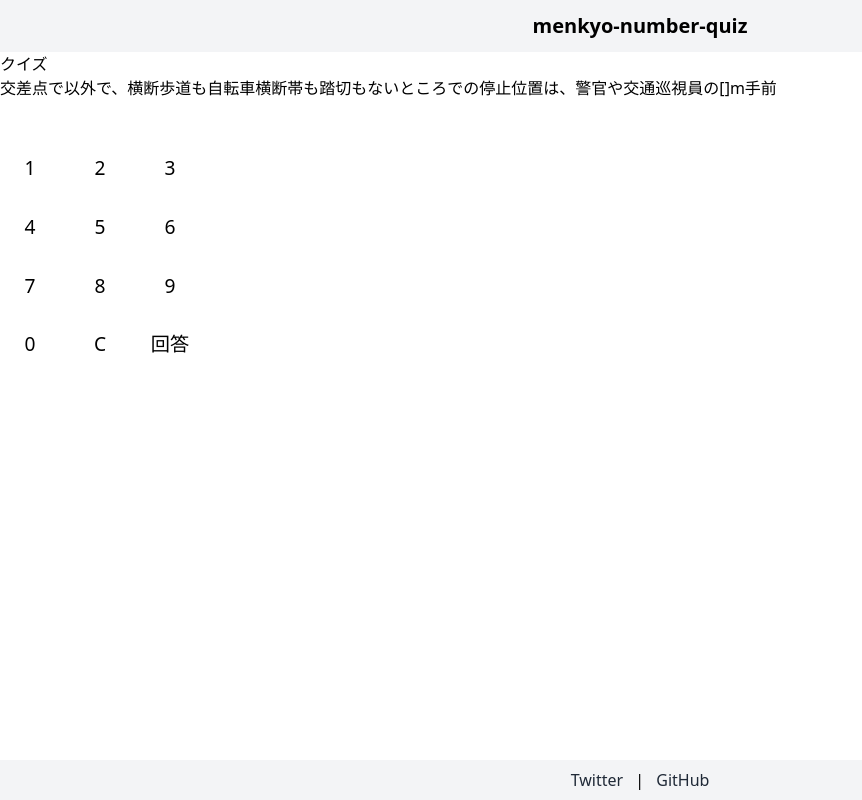
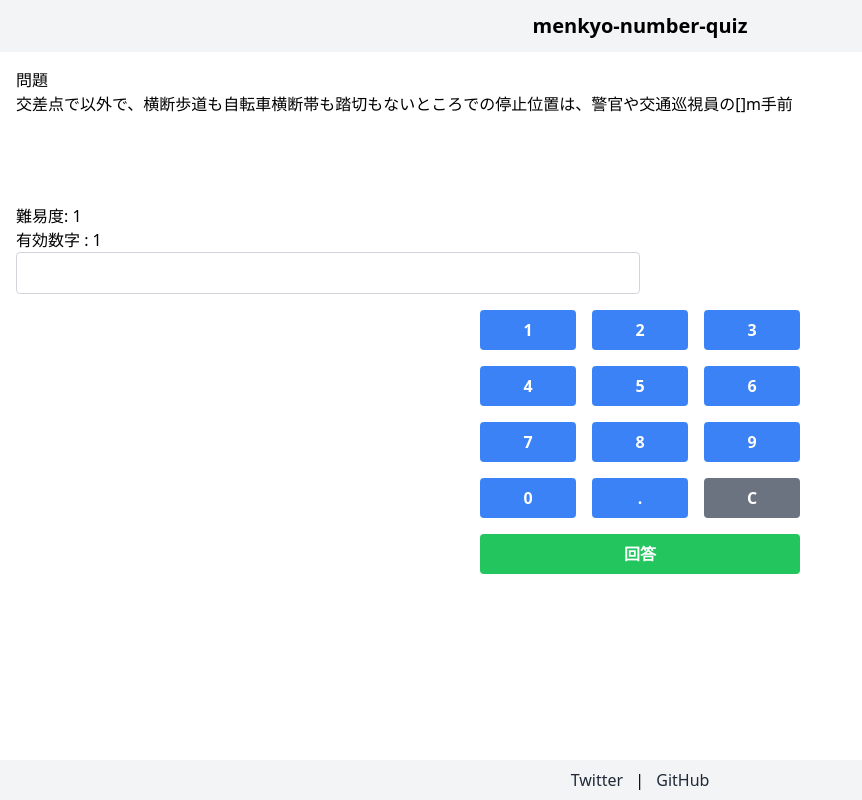
Before and after one commit to ajshooting/menkyo-number-quiz, a Nuxt app: page /quiz in a window 1280 px wide. Shown: the whole page, without its empty margins (0-862 px from the left). Built offline with nearby package versions, Linux system fonts and the light colour scheme.

Commit message:
number -> string に変更し、いい感じにした

```diff
--- a/pages/quiz.vue
+++ b/pages/quiz.vue
@@ -1,48 +1,64 @@
 <template>
-  <div>
-    <h1>クイズ</h1>
+  <div class="container mx-auto p-4">
+    <div>問題</div>
     <div v-if="currentQuestion">
-      <p>{{ currentQuestion.questionText }}</p>
-      <input type="number" v-model.number="userAnswer">
-      <div class="tenkey">
-        <button v-for="n in numbers" :key="n" @click="inputNumber(n)">{{ n }}</button>
-        <button @click="inputNumber(0)">0</button>
-        <button @click="clearInput">C</button>
-        <button @click="submitAnswer">回答</button>
+      <p class="h-[7em]">{{ currentQuestion.questionText }}</p>
+
+      <p>難易度: {{ currentQuestion.difficulty }}</p>
+      <SignificantFigures :num="currentQuestion.correctAnswer" />
+
+      <input type="text" v-model="userAnswer" class="border border-gray-300 rounded p-2 mb-4 w-full md:w-1/2" readonly>
+
+      <div class="grid grid-cols-3 gap-4 max-w-xs mx-auto">
+        <button v-for="n in numbers" :key="n" @click="inputString(String(n))"
+          class="bg-blue-500 hover:bg-blue-700 text-white font-bold py-2 px-4 rounded">
+          {{ n }}
+        </button>
+        <button @click="inputString('0')"
+          class="bg-blue-500 hover:bg-blue-700 text-white font-bold py-2 px-4 rounded">0</button>
+        <button @click="inputString('.')"
+          class="bg-blue-500 hover:bg-blue-700 text-white font-bold py-2 px-4 rounded">.</button>
+        <button @click="clearInput"
+          class="bg-gray-500 hover:bg-gray-700 text-white font-bold py-2 px-4 rounded">C</button>
+        <button @click="submitAnswer"
+          class="bg-green-500 hover:bg-green-700 text-white font-bold py-2 px-4 rounded col-span-3">回答</button>
       </div>
-      <p v-if="feedback" :class="{ 'correct': isCorrectFeedback, 'incorrect': !isCorrectFeedback }">{{ feedback }}</p>
+
+      <p v-if="feedback" :class="{ 'text-green-500': isCorrectFeedback, 'text-red-500': !isCorrectFeedback }"
+        class="mt-4">{{ feedback }}</p>
     </div>
     <div v-else-if="loading">
-      <p>クイズデータを読み込み中...</p>
+      <p class="text-gray-500">クイズデータを読み込み中...</p>
     </div>
     <div v-else>
-      <p>クイズデータの読み込みに失敗しました。</p>
-      <button @click="retryLoadQuizData">再読み込み</button>
+      <p class="text-red-500">クイズデータの読み込みに失敗しました</p>
+      <button @click="retryLoadQuizData"
+        class="bg-blue-500 hover:bg-blue-700 text-white font-bold py-2 px-4 rounded mt-2">再読み込み</button>
     </div>
   </div>
 </template>
 
+
 <script setup lang="ts">
-import { ref, reactive, computed, onMounted } from 'vue';
-import { navigateTo } from 'nuxt/app';
 import Papa from 'papaparse';
 
 interface Question {
   questionType: string;
   questionText: string;
-  correctAnswer: number | null;
+  correctAnswer: number;
   difficulty: string;
   userAnswer: number | null;
   isCorrect: boolean | null;
 }
+
 const questions = reactive<Question[]>([]) as Question[];
 const currentQuestionIndex = ref(0);
-const userAnswer = ref<number | null>(null);
+const userAnswer = ref<string | null>(null);
 const score = ref(0);
 const feedback = ref('');
 const loading = ref(false);
 const isCorrectFeedback = ref<boolean | null>(null);
-const quizDataFile = 'quiz-data-1.csv'; // ファイル名を定数化
+const quizDataFile = 'quiz-data-1.csv';
 const numberOfQuestions = 10;
 const numbers = ref([1, 2, 3, 4, 5, 6, 7, 8, 9]);
 
@@ -56,23 +72,17 @@ const loadQuizData = async () => {
   loading.value = true;
   feedback.value = '';
   try {
-    // const response = await fetch(`${import.meta.env.BASE_URL}${quizDataFile}`);
     const response = await fetch(quizDataFile);
     if (!response.ok) {
       throw new Error(`HTTP error! status: ${response.status}`);
     }
     const csvText = await response.text();
 
-    try {
     const parseResult = await new Promise<Papa.ParseResult<string[]>>((resolve, reject) => {
       Papa.parse(csvText, {
-          skipEmptyLines: true, // オプション名を camelCase に修正
-          complete: (results) => {
-            resolve(results as Papa.ParseResult<string[]>);
-          },
-          error: (error: any) => {
-            reject(error);
-          },
+        skipEmptyLines: true,
+        complete: (results) => resolve(results as Papa.ParseResult<string[]>),
+        error: (error: any) => reject(error),
       });
     });
 
@@ -84,8 +94,6 @@ const loadQuizData = async () => {
     }
 
     const records = parseResult.data;
-
-
     loading.value = false;
 
     let parsedQuestions: Question[] = records
@@ -96,7 +104,7 @@ const loadQuizData = async () => {
         const difficulty = row[2] as string;
 
         const answerMatch = questionText.match(/\[(.*?)\]/);
-          const correctAnswer = answerMatch ? parseInt(answerMatch[1]) : null;
+        const correctAnswer = answerMatch ? parseFloat(answerMatch[1]) : 0;
         const processedQuestionText = questionText.replace(/\[.*?\]/, '[]');
 
         return {
@@ -114,13 +122,6 @@ const loadQuizData = async () => {
       [parsedQuestions[i], parsedQuestions[j]] = [parsedQuestions[j], parsedQuestions[i]];
     }
     questions.push(...parsedQuestions.slice(0, numberOfQuestions));
-
-    } catch (error) {
-      loading.value = false;
-      console.error('CSV パースエラー:', error);
-      feedback.value = 'クイズデータのパースに失敗しました。';
-      return;
-    }
   } catch (error) {
     loading.value = false;
     console.error('CSV ファイルの読み込みエラー:', error);
@@ -133,9 +134,16 @@ const retryLoadQuizData = () => {
   loadQuizData();
 };
 
-
-const inputNumber = (number: number) => {
-  userAnswer.value = userAnswer.value === null ? number : parseInt(String(userAnswer.value) + String(number));
+const inputString = (str: string) => {
+  if (userAnswer.value === null) {
+    if (str === '.') {
+      userAnswer.value = '0.';
+    } else {
+      userAnswer.value = str;
+    }
+  } else {
+    userAnswer.value += str;
+  }
 };
 
 const clearInput = () => {
@@ -143,7 +151,21 @@ const clearInput = () => {
 };
 
 const submitAnswer = () => {
-  if (userAnswer.value === currentQuestion.value.correctAnswer) {
+  if (userAnswer.value === null) {
+    feedback.value = '回答を入力してください。';
+    isCorrectFeedback.value = false;
+    return;
+  }
+
+  const userAnswerNumber = parseFloat(userAnswer.value);
+
+  if (isNaN(userAnswerNumber)) {
+    feedback.value = '有効な数値を入力してください。';
+    isCorrectFeedback.value = false;
+    return;
+  }
+
+  if (userAnswerNumber === currentQuestion.value.correctAnswer) {
     score.value++;
     feedback.value = '正解！';
     isCorrectFeedback.value = true;
@@ -153,7 +175,7 @@ const submitAnswer = () => {
     isCorrectFeedback.value = false;
     questions[currentQuestionIndex.value].isCorrect = false;
   }
-  questions[currentQuestionIndex.value].userAnswer = userAnswer.value;
+  questions[currentQuestionIndex.value].userAnswer = userAnswerNumber;
 
   if (currentQuestionIndex.value < questions.length - 1) {
     currentQuestionIndex.value++;
@@ -161,31 +183,7 @@ const submitAnswer = () => {
     feedback.value = '';
     isCorrectFeedback.value = null;
   } else {
-    // クイズ終了
     navigateTo({ path: '/result', query: { score: score.value, questions: JSON.stringify(questions) } });
   }
 };
 </script>
-
-<style scoped>
-.tenkey {
-  display: grid;
-  grid-template-columns: repeat(3, 1fr);
-  gap: 10px;
-  max-width: 200px;
-  margin-top: 20px;
-}
-
-.tenkey button {
-  padding: 10px;
-  font-size: 1.2em;
-}
-
-.correct {
-  color: green;
-}
-
-.incorrect {
-  color: red;
-}
-</style>
```
Lines whose indentation alone changed are shown as unchanged.
